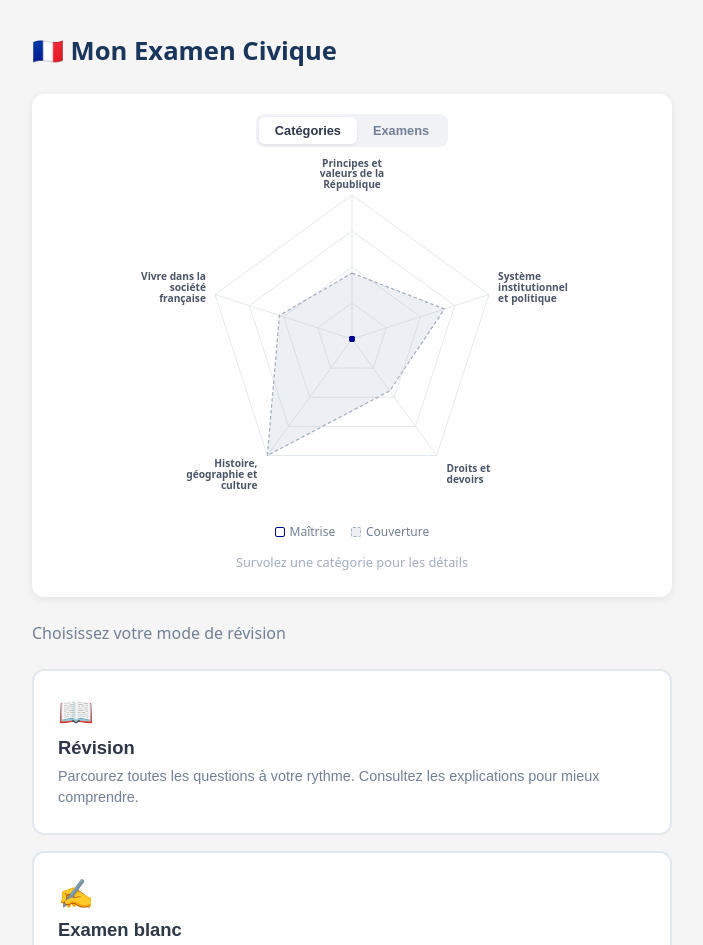
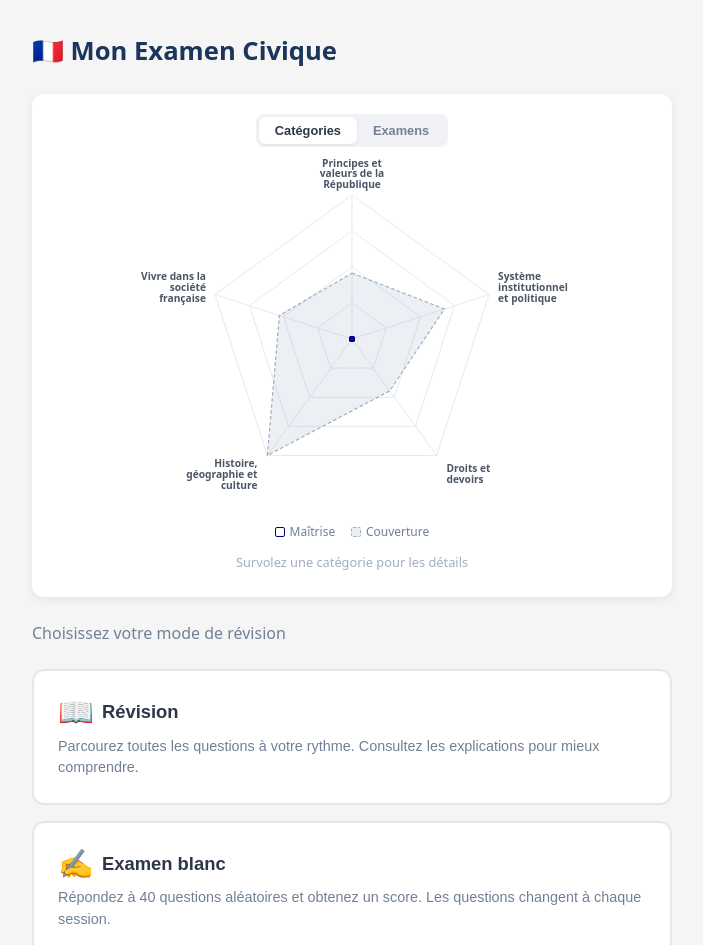
Before and after one commit to bmak91/civics, a React (Vite) app: page / in a window 1280 px wide. Shown: the top 945 px of the page, without its empty margins (288-991 px from the left). Built offline with nearby package versions, Linux system fonts and the light colour scheme.

Commit message:
Show mode card icon and title inline
Co-Authored-By: Claude Opus 4.6 <noreply@anthropic.com>

```diff
--- a/src/App.css
+++ b/src/App.css
@@ -253,15 +253,20 @@ h1 {
   box-shadow: 0 2px 8px rgba(0, 0, 0, 0.08);
 }
 
+.mode-card-header {
+  display: flex;
+  align-items: center;
+  gap: 0.5rem;
+  margin-bottom: 0.4rem;
+}
+
 .mode-icon {
   font-size: 1.8rem;
-  margin-bottom: 0.5rem;
 }
 
 .mode-card h2 {
   font-size: 1.15rem;
   color: #2d3748;
-  margin-bottom: 0.4rem;
 }
 
 .mode-card p {
--- a/src/components/Home.jsx
+++ b/src/components/Home.jsx
@@ -66,13 +66,11 @@ export default function Home({ onSelectMode }) {
       <p className="home-subtitle">Choisissez votre mode de révision</p>
       <div className="mode-cards">
         <button className="mode-card" onClick={() => onSelectMode("study")}>
-          <div className="mode-icon">📖</div>
-          <h2>Révision</h2>
+          <div className="mode-card-header"><span className="mode-icon">📖</span><h2>Révision</h2></div>
           <p>Parcourez toutes les questions à votre rythme. Consultez les explications pour mieux comprendre.</p>
         </button>
         <button className="mode-card" onClick={() => onSelectMode("test")}>
-          <div className="mode-icon">✍️</div>
-          <h2>Examen blanc</h2>
+          <div className="mode-card-header"><span className="mode-icon">✍️</span><h2>Examen blanc</h2></div>
           <p>Répondez à 40 questions aléatoires et obtenez un score. Les questions changent à chaque session.</p>
         </button>
       </div>
```
